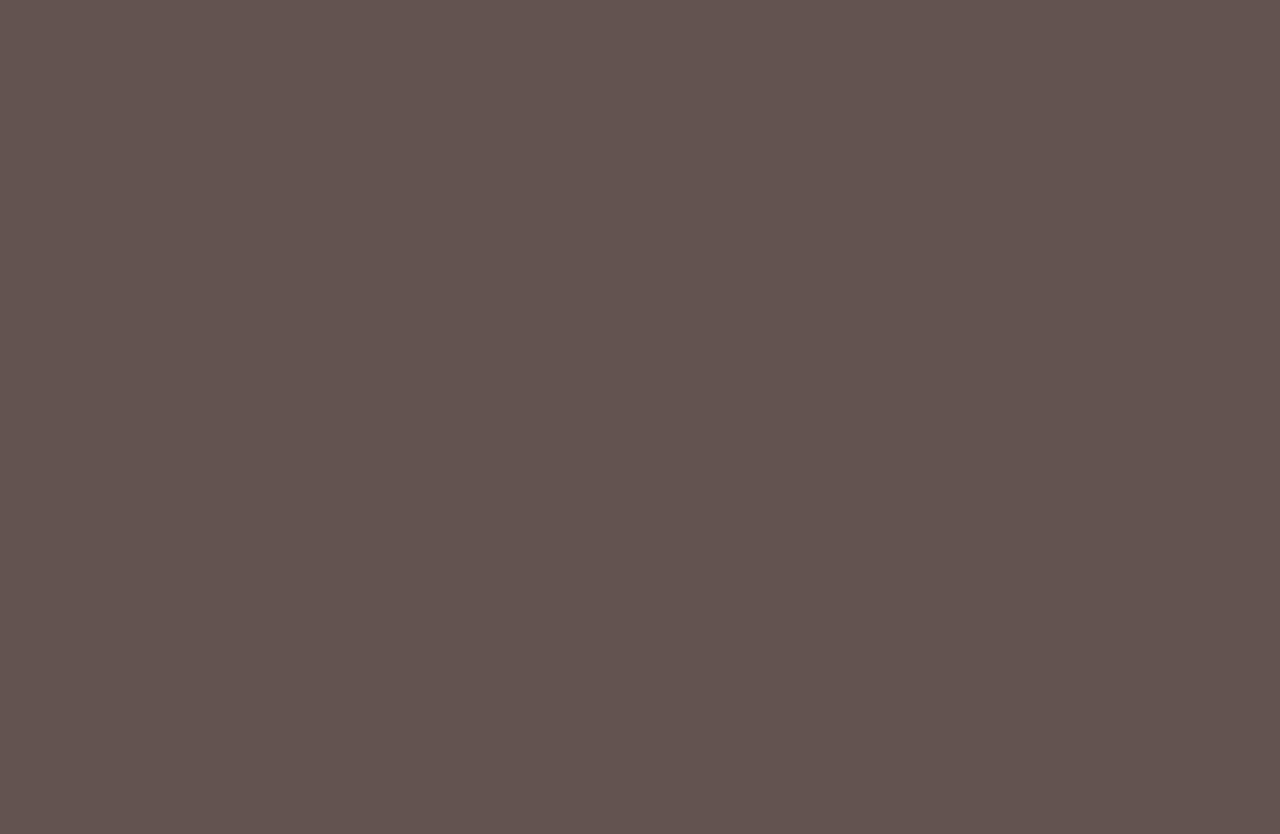
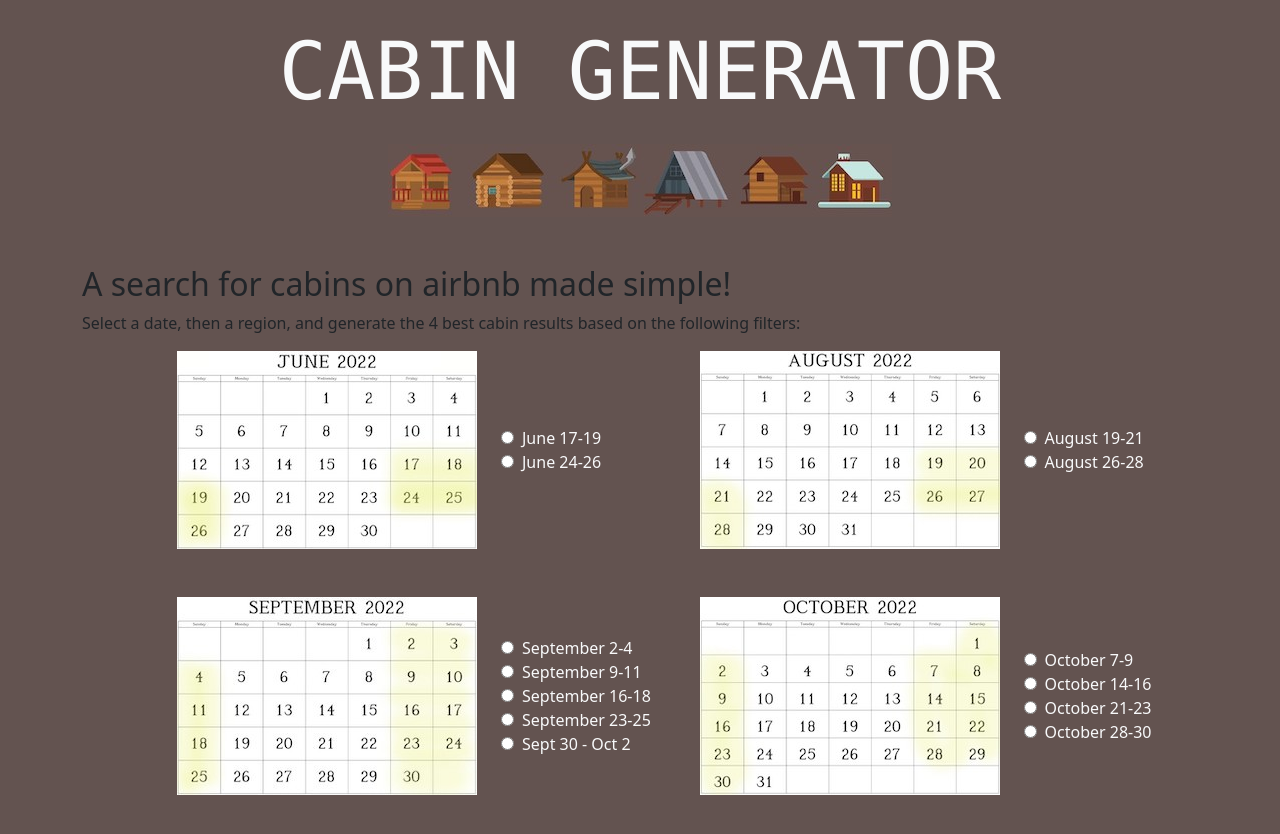
Before and after one commit to cynthem/Cabin-Generator, a React (Create React App) app: page /weekends in a window 1280 px wide. Before the commit this address had no page. Shown: the top 834 px of the page. Before the commit the page ends 800 px from the top, so only its background shows below. Built offline with nearby package versions, Linux system fonts and the light colour scheme.

Commit message:
Inserted new home page

```diff
--- a/src/App.js
+++ b/src/App.js
@@ -1,5 +1,6 @@
 import React, { useState } from 'react';
 import { BrowserRouter as Router, Route, Routes } from 'react-router-dom';
+import Home from './components/home';
 import WeekendChoice from './components/choices/weekendChoice';
 import RegionChoice from './components/choices/regionChoice';
 import Results from './components/results/results';
@@ -17,7 +18,8 @@ function App() {
     <Router>
       <div className="App">
         <Routes>
-          <Route exact path="/" element={<WeekendChoice weekend={weekend} handleWeekendChange={handleWeekendChange} />} />
+          <Route exact path="/" element={<Home />} />
+          <Route exact path="/weekends" element={<WeekendChoice weekend={weekend} handleWeekendChange={handleWeekendChange} />} />
           <Route exact path="/regions" element={<RegionChoice region={region} handleRegionChange={handleRegionChange} />} />
           <Route path="/results" element={<Results weekend={weekend} region={region} />} />
         </Routes>
--- a/src/components/choices/weekendChoice.js
+++ b/src/components/choices/weekendChoice.js
@@ -18,6 +18,18 @@ export default function WeekendChoice({ weekend, handleWeekendChange }) {
                 <div className="row justify-content-center">
                     <div className="col">
                         <img src={cabinsIcon} alt="Row of cabins in various styles" className="mb-5 mx-auto d-block" />
+                    </div>
+                </div>
+            </div>
+            <div className="container">
+                <div className="row">
+                    <div className="col">
+                        <h2>A search for cabins on airbnb made simple!</h2>
+                    </div>
+                </div>
+                <div className="row">
+                    <div className="col">
+                        <p>Select a date, then a region, and generate the 4 best cabin results based on the following filters:</p>
                     </div>
                 </div>
             </div>
--- /dev/null
+++ b/src/components/home.js
@@ -0,0 +1,33 @@
+import React from 'react';
+import cabinsIcon from '../resources/cabinsIcon.jpg';
+
+export default function Home() {
+    return (
+        <>
+            <div className="container">
+                <div className="row justify-content-center">
+                    <div className="col">
+                        <h1 className="text-light text-center my-4 display-1 font-monospace">CABIN GENERATOR</h1>
+                    </div>
+                </div>
+                <div className="row justify-content-center">
+                    <div className="col">
+                        <img src={cabinsIcon} alt="Row of cabins in various styles" className="mb-5 mx-auto d-block" />
+                    </div>
+                </div>
+            </div>
+            <div className="container">
+                <div className="row">
+                    <div className="col">
+                        <h2>A search for cabins on airbnb made simple!</h2>
+                    </div>
+                </div>
+                <div className="row">
+                    <div className="col">
+                        <p>Select a date, then a region, and generate the 4 best cabin results based on the following filters:</p>
+                    </div>
+                </div>
+            </div>
+        </>
+    )
+}
```
